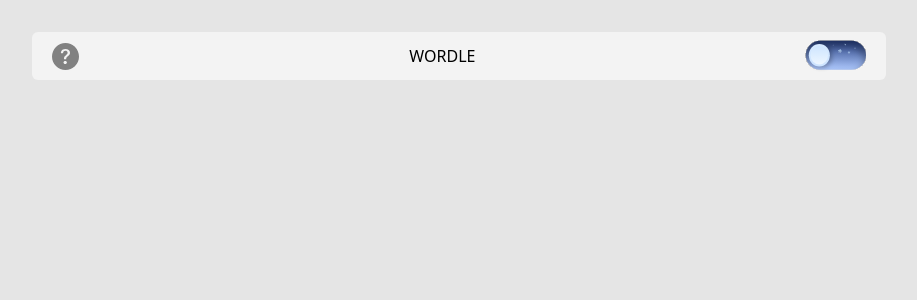
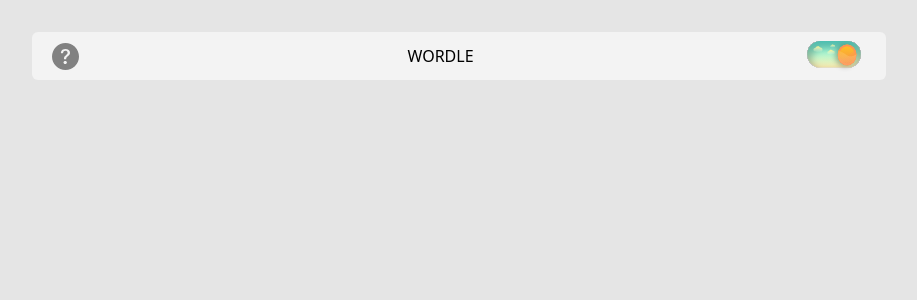
Before and after one commit to neal555/DD-Test, a React (Create React App) app: page / in a window 1280 px wide. Shown: the top 300 px of the page, without its empty margins (181-1098 px from the left). Built offline with nearby package versions, Linux system fonts and the light colour scheme.

Commit message:
Fixing bar

```diff
--- a/src/components/Toggle.tsx
+++ b/src/components/Toggle.tsx
@@ -12,16 +12,16 @@
     <div className=" w-1/2transition duration-500 ease-in-out rounded-full">
       {isDarkMode ? (
         <img
-          className="h-8 block"
+          className="h-8 w-16 block"
           onClick={() => dispatch(handleTheme({ isDarkMode: false }))}
-          src={SwitchLight}
+          src={SwitchDark}
           alt="toggleIcon"
         />
       ) : (
         <img
-          className="h-8 block"
+          className="h-8 w-16 block"
           onClick={() => dispatch(handleTheme({ isDarkMode: true }))}
-          src={SwitchDark}
+          src={SwitchLight}
           alt="toggleIcon"
         />
       )}
```
